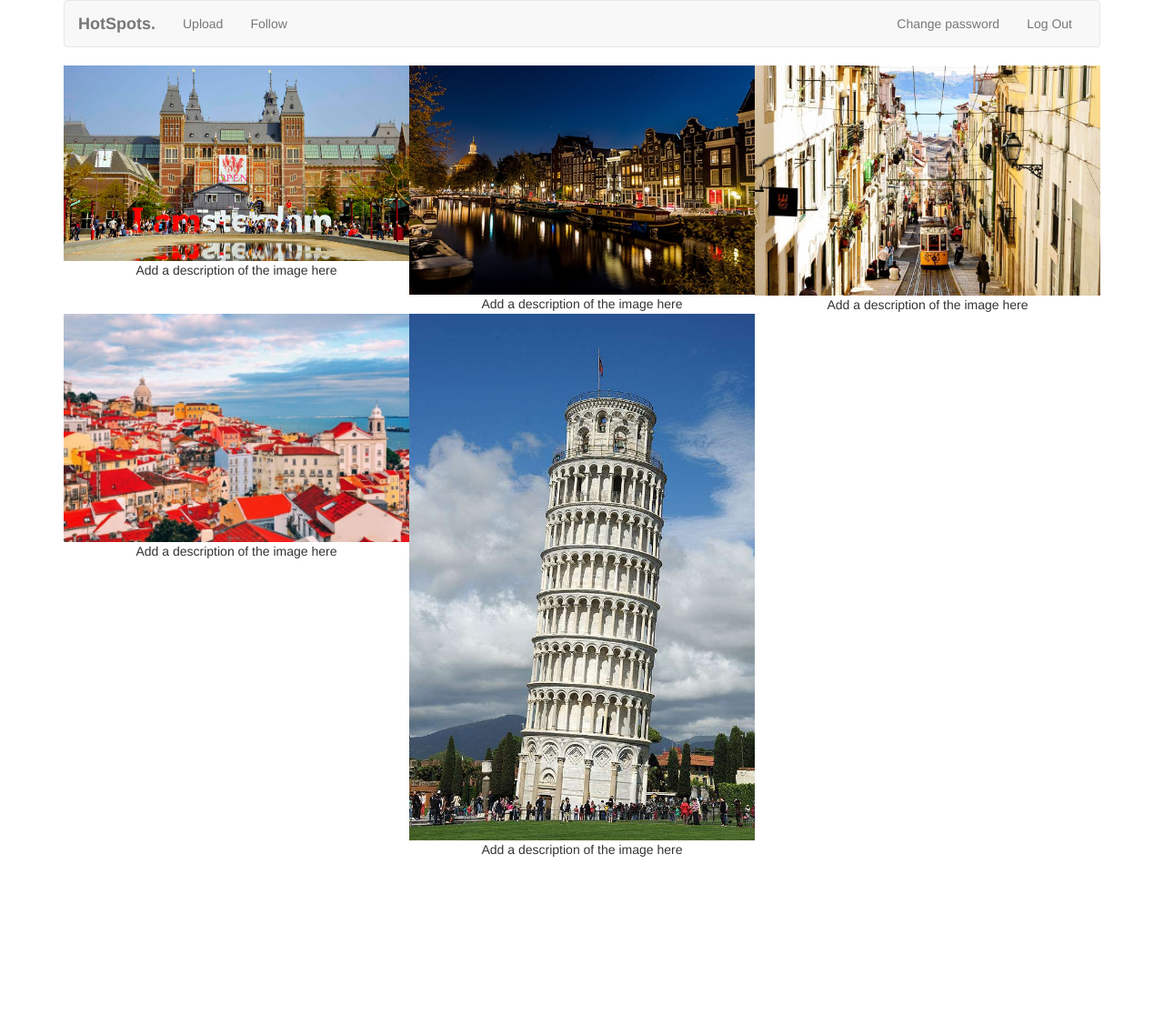
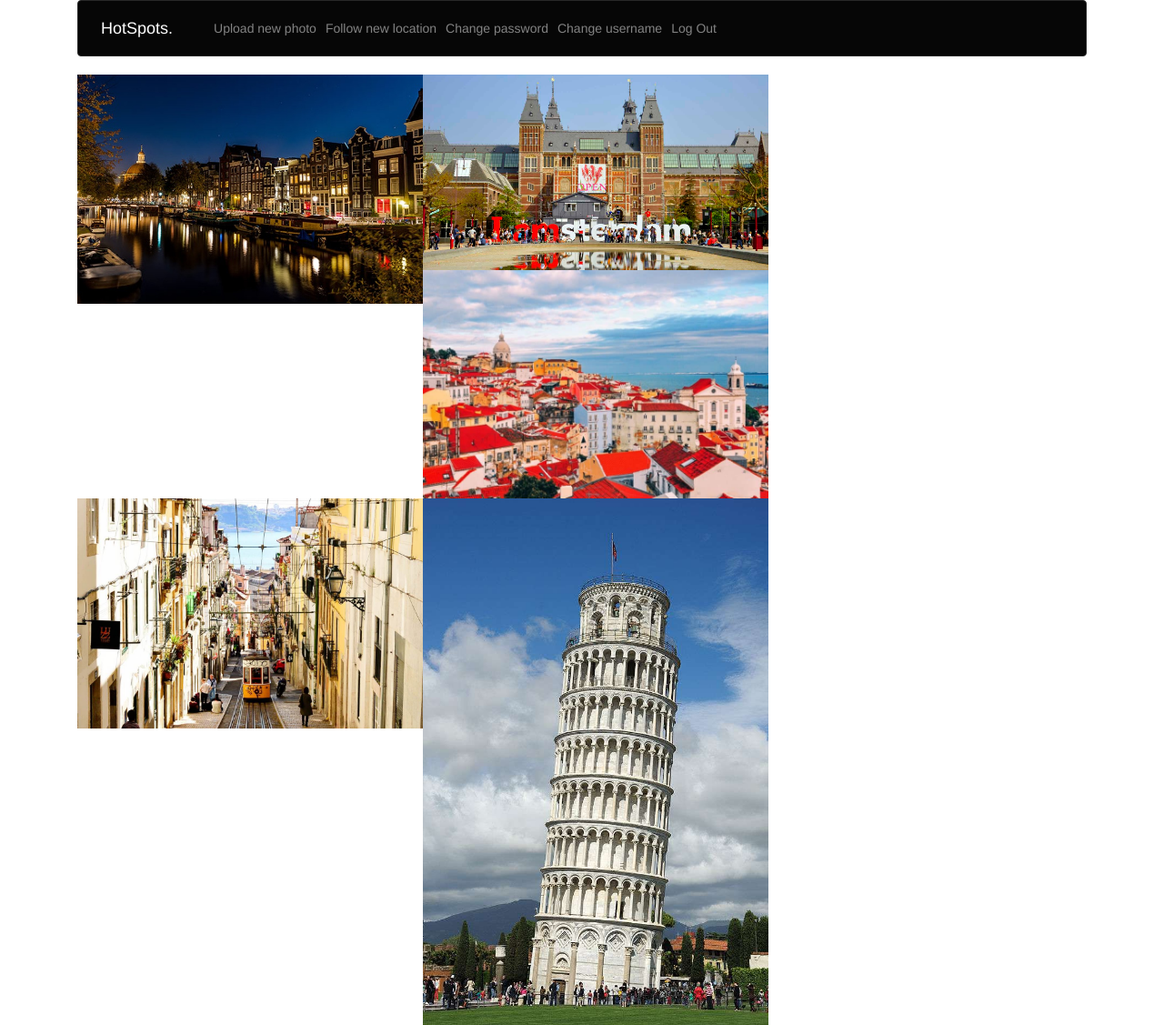
Before and after one commit to UgurhanC/hotspots, a Flask app: page / in a window 1280 px wide. Shown: the whole page at 91% size. Before the commit the page ends 942 px from the top, so only its background shows below. Run offline with Flask 2, Linux system fonts and the light colour scheme; a user stored in the database is signed in; some libraries are stand-ins or nearby versions.

Commit message:
werkende inlog/ register

```diff
--- a/application.py
+++ b/application.py
@@ -20,9 +20,6 @@ if app.config["DEBUG"]:
         response.headers["Pragma"] = "no-cache"
         return response
 
-# custom filter
-app.jinja_env.filters["usd"] = usd
-
 # configure session to use filesystem (instead of signed cookies)
 app.config["SESSION_FILE_DIR"] = mkdtemp()
 app.config["SESSION_PERMANENT"] = False
@@ -32,22 +29,21 @@ Session(app)
 # configure CS50 Library to use SQLite database
 db = SQL("sqlite:///hotspots.db")
 
-
 @app.route("/")
 @login_required
 def index():
+
     following = db.execute("SELECT location FROM follows WHERE user_id=:user_id", user_id=session["user_id"])
     follow_list = []
+
     for follow in following:
         follow_list.append(follow["location"])
+
     photos = []
     for location in follow_list:
-        photo_name = db.execute("SELECT filename FROM photo WHERE location=:location", location=location)
+        photo_name = db.execute("SELECT filename FROM photo WHERE location=:location ORDER BY timestamp DESC", location=location)
         for photo in photo_name:
             photos.append(photo["filename"])
-    print(follow_list)
-    print(photos)
-
 
     return render_template("index.html", photos=photos)
 
@@ -65,7 +61,18 @@ def login():
         username = request.form.get("username")
         password = request.form.get("password")
 
-        session["user_id"] = inlog(username, password)
+        if not username:
+            return apology("username missing")
+        elif not password:
+            return apology("password missing")
+
+        rows = db.execute("SELECT * FROM users WHERE username = :username", username=username)
+
+    # ensure username exists and password is correct
+        if len(rows) != 1 or not pwd_context.verify(request.form.get("password"), rows[0]["hash"]):
+            return apology("username doesn't match password")
+        session["user_id"]=rows[0]["user_id"]
+
 
         # redirect user to home page
         return redirect(url_for("index"))
@@ -91,36 +98,30 @@ def forgot():
 
     # if user reached route via POST (as by submitting a form via POST)
     if request.method == "POST":
-
-        # ensure username was submitted
-        if not request.form.get("username2"):
+        username_confirmation = request.form.get("username2")
+        answer_confirmation = request.form.get("securityquestion2")
+            # ensure username was submitted
+        if not username_confirmation:
             return apology("must provide username")
 
-        # ensure username exists
-        allusers = db.execute("SELECT username FROM users WHERE username = :username", username=request.form.get("username2"))
+        allusers = db.execute("SELECT username FROM users WHERE username = :username", username=username_confirmation)
         if not allusers:
             return apology("Username doesn't exist")
 
         # ensure security question has been answered
-        elif not request.form.get("securityquestion2"):
+        elif not answer_confirmation:
             return apology("Must answer security question")
 
-        # ensure answers are the same
-        temp = db.execute("SELECT securityquestion FROM users WHERE username = :username", username=request.form.get("username2"))
-        print(temp)
+        temp = db.execute("SELECT securityquestion FROM users WHERE username = :username", username=username_confirmation)
         secquestion = temp[0]['securityquestion']
-
-        # ensure password and confirmation are the same
-        if request.form.get("securityquestion2") != secquestion:
+        if answer_confirmation != secquestion:
             return apology("Security answers don't match")
 
-        # redirect user to changepw page
+        session["user_id"] = session_id(username_confirmation)
         return redirect(url_for("changepw"))
 
-    # else if user reached route via GET (as by clicking a link or via redirect)
     else:
         return render_template("forgot.html")
-
 
 @app.route("/register", methods=["GET", "POST"])
 def register():
@@ -153,19 +154,20 @@ def register():
         elif not request.form.get("securityquestion"):
             return apology("Must answer security question")
 
+        # check if username doesn't already exists
+        if session_id(request.form.get("username")):
+            return apology("username already exists")
+
         # add name and username and password and securityquestion to database if username doesn't exist
-        result = db.execute("INSERT INTO users (name, username, hash, securityquestion) values(:name, :username, :hash, :securityquestion)" \
+        db.execute("INSERT INTO users (name, username, hash, securityquestion) values(:name, :username, :hash, :securityquestion)" \
                             ,name=request.form.get("name"), username=request.form.get("username"), hash=pwd_context.hash(request.form.get("password")), securityquestion=request.form.get("securityquestion"))
 
-        if not result:
-            return apology("Username already in use")
-
+        ids = db.execute("SELECT * FROM users WHERE username = :username", username=request.form.get("username"))
         # remember which user has logged in
-        rows = db.execute("SELECT * FROM users WHERE username = :username", username=request.form.get("username"))
-        session["user_id"] = rows[0]["user_id"]
+        session["user_id"] = ids[0]["user_id"]
 
         # redirect user to index page
-        return redirect(url_for("login"))
+        return redirect(url_for("index"))
 
     # else if user reached route via GET (as by clicking a link or via redirect)
     else:
@@ -193,11 +195,11 @@ def changepw():
             return apology("passwords don't match")
 
         # update database delete old hash insert new hash
-        result = db.execute("UPDATE users SET hash = :hash WHERE id=:user_id" \
+        result = db.execute("UPDATE users SET hash = :hash WHERE user_id=:user_id" \
                             ,user_id=session["user_id"], hash=pwd_context.hash(request.form.get("new_password")))
 
         # redirect user to home page
-        return redirect(url_for("login"))
+        return redirect(url_for("index"))
 
     # else if user reached route via GET (as by clicking a link or via redirect)
     else:
@@ -206,7 +208,25 @@ def changepw():
 @app.route("/changeun", methods=["GET", "POST"])
 @login_required
 def changeun():
-    return apology("todo")
+    # if user reached route via POST (as by submitting a form via POST)
+    if request.method == "POST":
+
+        # ensure new username was submitted
+        if not request.form.get("new_username"):
+            return apology("must provide username")
+
+        if session_id(request.form.get("new_username")):
+            return apology("username already exists")
+
+        # update database delete old hash insert new hash
+        db.execute("UPDATE users SET username = :username WHERE user_id=:user_id", user_id=session["user_id"], username=(request.form.get("new_username")))
+
+        # redirect user to home page
+        return redirect(url_for("index"))
+
+    # else if user reached route via GET (as by clicking a link or via redirect)
+    else:
+        return render_template("changeun.html")
 
 @app.route("/follow", methods=["GET", "POST"])
 @login_required
@@ -221,8 +241,6 @@ def follow():
         return redirect(url_for("index"))
     else:
         return render_template("follow.html")
-
-    return apology("todo")
 
 @app.route("/like/<action>", methods=["GET", "POST"])
 @login_required
--- a/static/styles.css
+++ b/static/styles.css
@@ -6,23 +6,6 @@
     text-align: center;
 }
 
-/* colors for navbar */
-.navbar-default .navbar-brand .blue
-{
-    color: #537fbe;
-}
-.navbar-default .navbar-brand .red
-{
-    color: #ea433b;
-}
-.navbar-default .navbar-brand .yellow
-{
-    color: #f5b82e;
-}
-.navbar-default .navbar-brand .green
-{
-    color: #2e944b;
-}
 
 main .form-control
 {
--- a/templates/index.html
+++ b/templates/index.html
@@ -5,12 +5,13 @@
 {% endblock %}
 
 {% block main %}
+<p style=float:center>
     {% for photo in photos %}
-        <div class="gallery" style=float:left>
-          <a target="_blank" href= {{ photo }}>
-            <img src={{ url_for('download_file', filename=photo ) }} alt="Can't load picture" width="380">
-          </a>
-          <div class="desc">Add a description of the image here</div>
-        </div>
+        <section id="photos">
+            <img src={{ url_for('download_file', filename=photo ) }} alt="Can't load picture" width="380" style=float:left>
+        </section>
     {% endfor %}
+
+</p>
+
 {% endblock %}
--- a/templates/layout.html
+++ b/templates/layout.html
@@ -3,79 +3,60 @@
 <html lang="en">
 
     <head>
-        <title>Bootstrap Hide Show Password</title>
-    	<link rel="stylesheet" type="text/css" href="https://maxcdn.bootstrapcdn.com/bootstrap/3.3.7/css/bootstrap.min.css">
-    	<script type="text/javascript" src="https://cdnjs.cloudflare.com/ajax/libs/jquery/3.1.1/jquery.min.js"></script>
-
-
-    	<script type="text/javascript" src="https://maxcdn.bootstrapcdn.com/bootstrap/3.3.7/js/bootstrap.min.js"></script>
-    	<script type="text/javascript" src="https://cdnjs.cloudflare.com/ajax/libs/bootstrap-show-password/1.0.3/bootstrap-show-password.min.js"></script>
 
         <!-- https://developer.mozilla.org/en-US/docs/Web/HTML/Element/meta -->
         <meta charset="utf-8"/>
         <meta content="initial-scale=1, width=device-width" name="viewport"/>
 
         <!-- documentation at http://getbootstrap.com/, alternative themes at https://www.bootstrapcdn.com/bootswatch/ -->
-        <link href="https://maxcdn.bootstrapcdn.com/bootstrap/3.3.7/css/bootstrap.min.css" rel="stylesheet"/>
+        <link href="https://stackpath.bootstrapcdn.com/bootswatch/4.2.1/cyborg/bootstrap.min.css" rel="stylesheet"/>
 
         <link href="{{ url_for('static', filename='styles.css') }}" rel="stylesheet"/>
+        <title>Hotspots</title>
+    	  <link rel="stylesheet" type="text/css" href="https://maxcdn.bootstrapcdn.com/bootstrap/3.3.7/css/bootstrap.min.css">
+    	  <script type="text/javascript" src="https://cdnjs.cloudflare.com/ajax/libs/jquery/3.1.1/jquery.min.js"></script>
+
+    	  <script type="text/javascript" src="https://maxcdn.bootstrapcdn.com/bootstrap/3.3.7/js/bootstrap.min.js"></script>
+    	  <script type="text/javascript" src="https://cdnjs.cloudflare.com/ajax/libs/bootstrap-show-password/1.0.3/bootstrap-show-password.min.js"></script>
 
         <script src="https://code.jquery.com/jquery-3.1.1.min.js"></script>
         <script src="https://maxcdn.bootstrapcdn.com/bootstrap/3.3.7/js/bootstrap.min.js"></script>
 
-        <title>C$50 Finance: {% block title %}{% endblock %}</title>
+        <title>HotSpots: {% block title %}{% endblock %}</title>
 
     </head>
 
     <body>
+    <div class = "container">
+        <nav class="navbar navbar-expand-lg navbar-dark bg-dark">
+          <a class="navbar-brand" href="{{ url_for('index') }}">HotSpots.</a>
+          <button class="navbar-toggler" type="button" data-toggle="collapse" data-target="#navbarColor02" aria-controls="navbarColor02" aria-expanded="false" aria-label="Toggle navigation">
+            <span class="navbar-toggler-icon"></span>
+          </button>
 
-        <div class="container">
+        <div class="collapse navbar-collapse" id="navbarColor02">
+        <ul class="navbar-nav mr-auto">
+          {% if session.user_id %}
+              <li class="nav-item"><a class="nav-link" href="{{ url_for('upload') }}">Upload new photo</a></li>
+              <li class="nav-item"><a class="nav-link" href="{{ url_for('follow') }}">Follow new location</a></li>
+              <li class="nav-item"><a class="nav-link" href="{{ url_for('changepw') }}">Change password</a></li>
+              <li class="nav-item"><a class="nav-link" href="{{ url_for('changeun') }}">Change username</a></li>
+              <li class="nav-item"><a class="nav-link" href="{{ url_for('logout') }}">Log Out</a></li>
 
-            <nav class="navbar navbar-default">
-                <div class="container-fluid">
-                    <div class="navbar-header">
-                        <button aria-expanded="false" class="navbar-toggle collapsed" data-target="#navbar" data-toggle="collapse" type="button">
-                            <span class="sr-only">Toggle navigation</span>
-                            <span class="icon-bar"></span>
-                            <span class="icon-bar"></span>
-                            <span class="icon-bar"></span>
-                        </button>
-                        <a class="navbar-brand animate" href="{{ url_for('index') }}"><span class="black"><b>HotSpots.</b></span></a>
-                    </div>
-                    <div class="collapse navbar-collapse" id="navbar">
-                        {% if session.user_id %}
-                            <ul class="nav navbar-nav">
-                                <li><a href="{{ url_for('upload') }}">Upload</a></li>
-                                <li><a href="{{ url_for('follow') }}">Follow</a></li>
-
-                            </ul>
-                            <ul class="nav navbar-nav navbar-right">
-                                <li><a href="{{ url_for('changepw') }}">Change password</a></li>
-                                <li><a href="{{ url_for('logout') }}">Log Out</a></li>
-                            </ul>
-                        {% else %}
-                            <ul class ="nav navbar-nav navbar-right animate">
-                                <li><a href="{{ url_for('register') }}">Register</a></li>
-                                <li><a href="{{ url_for('login') }}">Log In</a></li>
-                            </ul>
-                        {% endif %}
-                    </div>
-                </div>
-            </nav>
-
-            {% if get_flashed_messages() %}
-                <header>
-                    <div class="alert alert-info" role="alert">
-                        {{ get_flashed_messages() | join(" ") }}
-                    </div>
-                </header>
-            {% endif %}
+        {% else %}
+              <li class="nav-item"><a class="nav-link"href="{{ url_for('register') }}">Register</a></li>
+              <li class="nav-item"><a class="nav-link"href="{{ url_for('login') }}">Log In</a></li>
+        {% endif %}
+        </ul>
+        </div>
+    </nav>
 
             <main>
                 {% block main %}{% endblock %}
             </main>
 
-        </div>
+    </div>
+
 
     </body>
 
```
Also changed, not shown: helpers.py (+25 -80 lines), templates/changeun.html (added, +18 -0 lines), hotspots.db.
